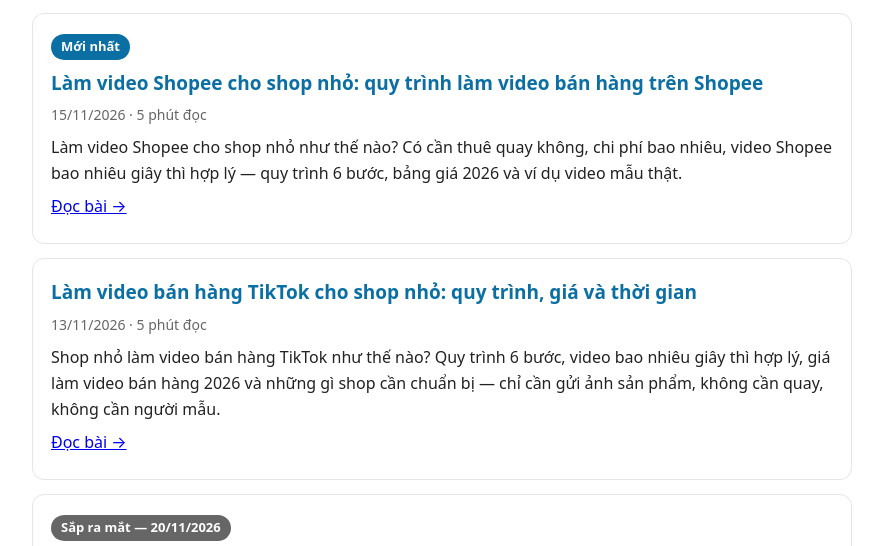
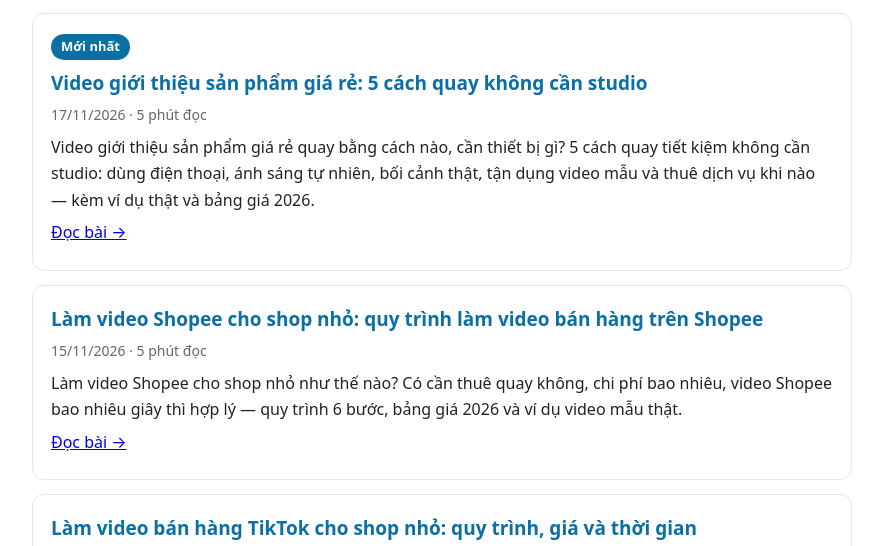
Before and after one commit to thanhlamvd/lisa-workspace-studio, a plain HTML site: page videoshop/blog/index.html in a window 1280 px wide. Shown: the part 206-752 px from the top of the page, without its empty margins (198-1081 px from the left). Drawn offline with Linux system fonts and the light colour scheme.

Commit message:
Blog VideoShop AI #3: cập nhật danh sách bài viết (bài mới nhất 17/11)

```diff
--- a/videoshop/blog/index.html
+++ b/videoshop/blog/index.html
@@ -48,6 +48,13 @@ footer a{color:var(--blue)}
 
 <div class="post">
 <span class="badge">Mới nhất</span>
+<h3><a href="video-gioi-thieu-san-pham-gia-re.html">Video giới thiệu sản phẩm giá rẻ: 5 cách quay không cần studio</a></h3>
+<p class="date">17/11/2026 · 5 phút đọc</p>
+<p>Video giới thiệu sản phẩm giá rẻ quay bằng cách nào, cần thiết bị gì? 5 cách quay tiết kiệm không cần studio: dùng điện thoại, ánh sáng tự nhiên, bối cảnh thật, tận dụng video mẫu và thuê dịch vụ khi nào — kèm ví dụ thật và bảng giá 2026.</p>
+<p><a href="video-gioi-thieu-san-pham-gia-re.html">Đọc bài →</a></p>
+</div>
+
+<div class="post">
 <h3><a href="lam-video-shopee-cho-shop-nho.html">Làm video Shopee cho shop nhỏ: quy trình làm video bán hàng trên Shopee</a></h3>
 <p class="date">15/11/2026 · 5 phút đọc</p>
 <p>Làm video Shopee cho shop nhỏ như thế nào? Có cần thuê quay không, chi phí bao nhiêu, video Shopee bao nhiêu giây thì hợp lý — quy trình 6 bước, bảng giá 2026 và ví dụ video mẫu thật.</p>
```
